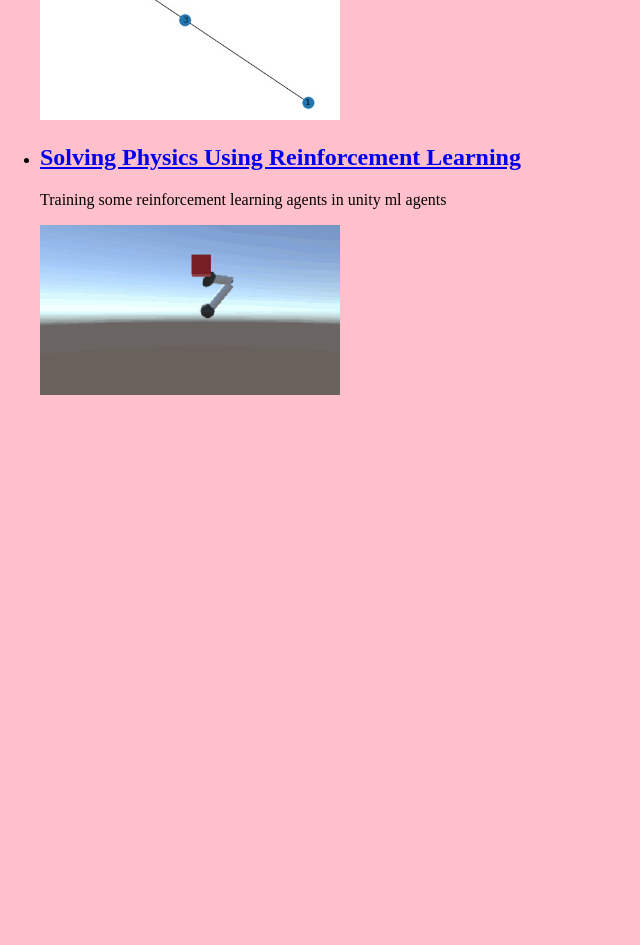
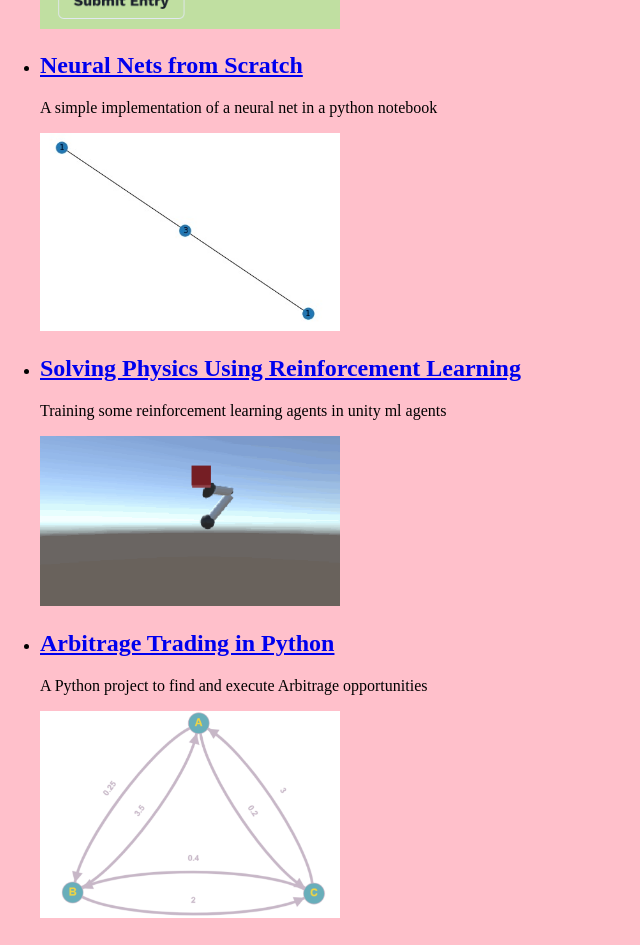
Before and after one commit to RnkSngh/rnksngh.github.io, a Jekyll site: the page built from projects.html, in a window 1280 px wide and 1400 px high, scrolled down 624 px. Shown: the top 945 px of the window, without its empty margins (0-640 px from the left). Built offline with Jekyll 4.4.1, drawn with Linux system fonts in a browser that asks for light colours; before the commit the page ends 1039 px from its top, so only the background shows below that; some of the changed text lies outside the part shown.

Commit message:
add projects

```diff
--- a/_data/projects.yml
+++ b/_data/projects.yml
@@ -1,7 +1,11 @@
-- title: Double Slit Experiment
-  url: https://github.com/RnkSngh/Double-Slit-Experiment
-  description: A MATLAB script for modeling and animating the double slit experiment using the Finite Element Method and Euler averages
-  thumbnail: /assets/images/Double_slit_demo.gif
+- title: Trikona
+  url: https://github.com/RnkSngh/trikona
+  description:  Interactive 3-d Sierpinski triangles in Haskell
+  thumbnail: /assets/images/Trikona_demo.gif
+- title: ScribbleSwap
+  url: http://journaling-webapp.vercel.app
+  description: A simple webapp to journal and connect with people!
+  thumbnail: /assets/images/scribbleSwap_demo.png
 - title: Neural Nets from Scratch
   url: https://github.com/RnkSngh/Neural-Nets-From-Scratch
   description: A simple implementation of a neural net in a python notebook
@@ -10,3 +14,15 @@
   url: https://github.com/RnkSngh/Unity-Physics-Reinforcement-Learning
   description: Training some reinforcement learning agents in unity ml agents
   thumbnail: /assets/images/solving_physics_using_reinforcement_learning.gif
+- title: Arbitrage Trading in Python
+  url: https://github.com/RnkSngh/Arbitrage-Bot/tree/master
+  description: A Python project to find and execute Arbitrage opportunities
+  thumbnail: /assets/images/Arb_demo.png
+- title: halite bots
+  url: https://github.com/RnkSngh/Halite-Kaggle-Competition
+  description: Participating in the Halite Kaggle competition with reinforcement learning agents
+  thumbnail: /assets/images/halite_demo.gif
+- title: Double Slit Experiment
+  url: https://github.com/RnkSngh/Double-Slit-Experiment
+  description: A MATLAB script for modeling and animating the double slit experiment using the Finite Element Method and Euler averages
+  thumbnail: /assets/images/Double_slit_demo.gif
--- a/projects.html
+++ b/projects.html
@@ -8,7 +8,7 @@
   My scatterbrain has started and neglected many projects. These are a featured
   few which have made it to somewhat completion
 </p>
-<ul>
+<ul class="projectList">
   {% for project in site.data.projects %}
   <li>
     <h2><a href="{{ project.url }}">{{ project.title}}</a></h2>
```
Also changed, not shown: assets/images/Arb_demo.png (added), assets/images/Halite_demo.gif (added), assets/images/Trikona_demo.gif (added), assets/images/scribbleSwap_demo.png (added).
